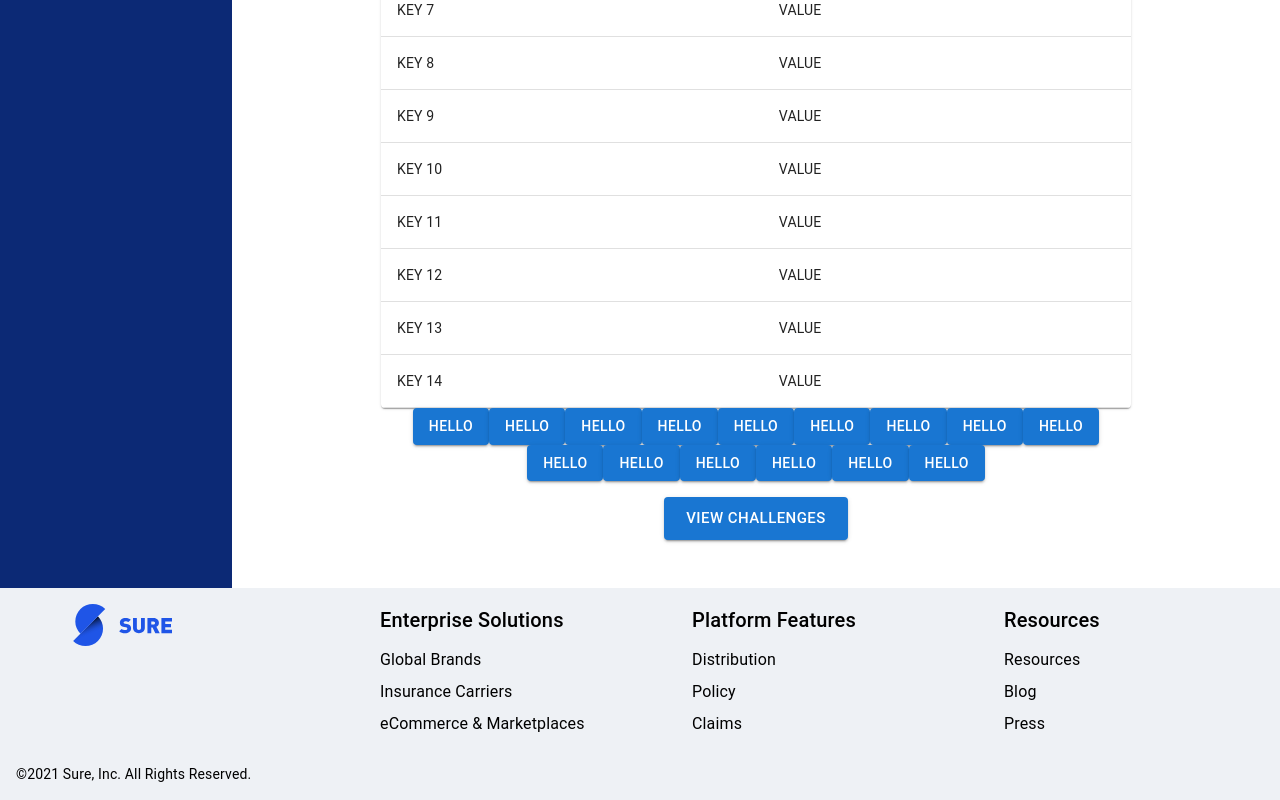
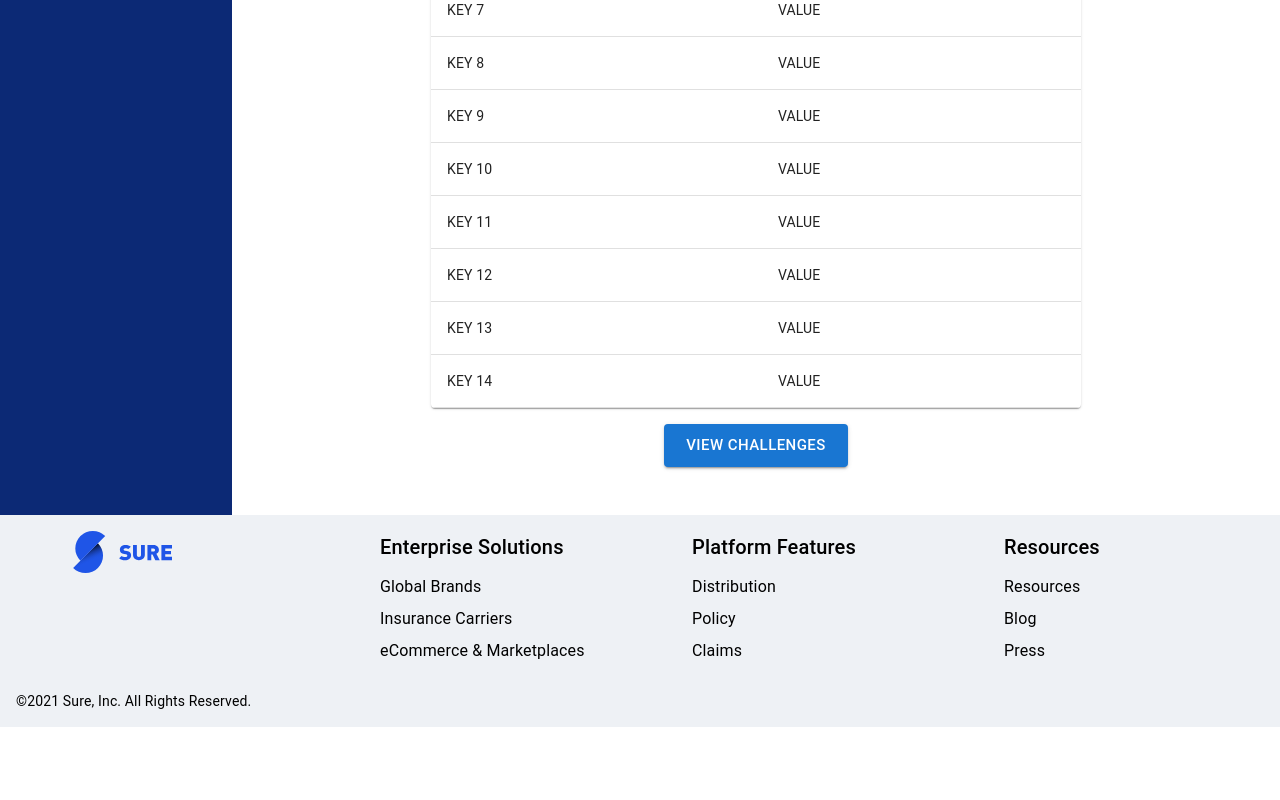
Before and after one commit to ttran835/quick_test, a React (Create React App) app: page /table in a window 1280 px wide. Shown: the part 483-1283 px from the top of the page. After the commit the page ends 1210 px from the top, so only its background shows below. Built offline with nearby package versions, Linux system fonts and the light colour scheme.

Commit message:
add required unit tests. removed uncessary codes

```diff
--- a/src/components/TableDemoView/TableDemoView.tsx
+++ b/src/components/TableDemoView/TableDemoView.tsx
@@ -1,5 +1,5 @@
 import InfoTable from '../InfoTable';
-import { Box, Button } from '@mui/material';
+import { Box } from '@mui/material';
 
 const testRows = Array(15)
   .fill(null)
@@ -12,21 +12,6 @@ function TableDemoView() {
   return (
     <Box sx={{ textAlign: 'center' }} flex={1} flexDirection={'column'}>
       <InfoTable header="Test Table" rows={testRows} />
-      <Button variant="contained">Hello</Button>
-      <Button variant="contained">Hello</Button>
-      <Button variant="contained">Hello</Button>
-      <Button variant="contained">Hello</Button>
-      <Button variant="contained">Hello</Button>
-      <Button variant="contained">Hello</Button>
-      <Button variant="contained">Hello</Button>
-      <Button variant="contained">Hello</Button>
-      <Button variant="contained">Hello</Button>
-      <Button variant="contained">Hello</Button>
-      <Button variant="contained">Hello</Button>
-      <Button variant="contained">Hello</Button>
-      <Button variant="contained">Hello</Button>
-      <Button variant="contained">Hello</Button>
-      <Button variant="contained">Hello</Button>
     </Box>
   );
 }
--- a/src/constants/instructions/index.ts
+++ b/src/constants/instructions/index.ts
@@ -21,11 +21,11 @@ const instructions = [
     label: challenge1,
   },
   {
-    title: '2. Add a unit test',
+    title: '2. Add a unit test \u2713',
     label: challenge2,
   },
   {
-    title: '3. Add another unit test',
+    title: '3. Add another unit test \u2713',
     label: challenge3,
   },
   {
--- a/src/containers/PolicyHoldersView/PolicyHoldersView.tsx
+++ b/src/containers/PolicyHoldersView/PolicyHoldersView.tsx
@@ -55,15 +55,6 @@ function PolicyHoldersView() {
       >
         Add Another Policyholder
       </Button>
-      <Button
-        onClick={() => _handleCreateNewPolicyHolder(mockedPostPayloads[1])}
-        sx={{ margin: 'auto' }}
-        variant="contained"
-        color="warning"
-        size="large"
-      >
-        Add Another Policyholder
-      </Button>
     </Box>
   );
 }
```
Also changed, not shown: 2 other files (tests, documents, lock files or other folders).
